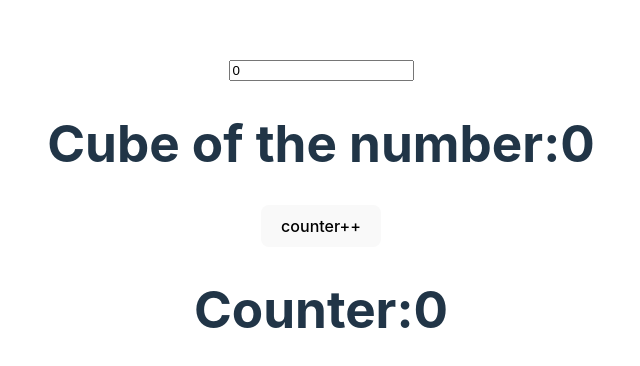
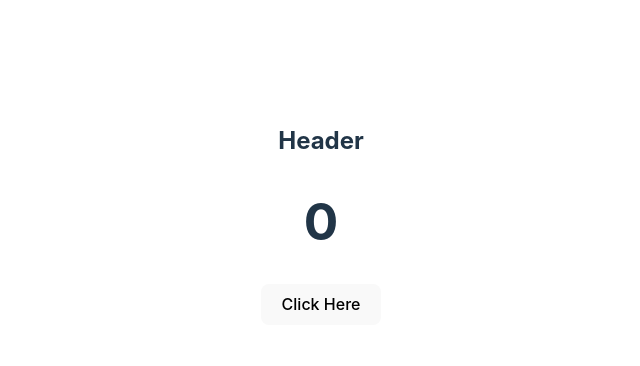
Before and after one commit to MEER-ATHIF-ALI-I/Hooks, a React (Vite) app: page / in a window 1280 px wide. Shown: the part 186-552 px from the top of the page, without its empty margins (319-959 px from the left). Built offline with nearby package versions, Linux system fonts and the light colour scheme.

Commit message:
useCallback hook

```diff
--- /dev/null
+++ b/src/UseCallBack.jsx
@@ -0,0 +1,25 @@
+import React,{useState,useCallback} from 'react';
+import Header from './UseCallHeader';
+
+function UseCallBack(){
+    const [count,setCount] =useState(0)
+
+
+    // const Method=()=>{ }
+
+    //if we pass this function as props to the Header function it is rendered again bcz
+    //everytime it renders creates a new function everytime bcz of the referential equality
+
+    const method=useCallback(()=>{},[])
+
+    //if we use useCallback hook it returns memoized function. i.e function is catched and does not re-render again.
+
+    return(
+        <div>
+          <Header method={method}/>
+          <h1>{count}</h1>
+          <button onClick={()=>setCount((prev)=>prev+1)}>Click Here</button>
+        </div>
+    )
+}
+export default UseCallBack
--- /dev/null
+++ b/src/UseCallHeader.jsx
@@ -0,0 +1,13 @@
+import React from 'react'
+
+function Header(){
+    console.log("Header rendered")
+    return(
+        <div>
+            <h2>Header</h2>
+        </div>
+    )
+}
+
+//here we use React.memo method bcz Header will not be rendered if props does not change
+export default React.memo(Header)
--- a/src/main.jsx
+++ b/src/main.jsx
@@ -7,6 +7,7 @@
 import WithoutArray from './useState-without.jsx'
 import UseRefBasics from './useRef.jsx'
 import UseMemo from './UseMemo.jsx'
+import UseCallBack from './UseCallBack.jsx'
 
 createRoot(document.getElementById('root')).render(
    <StrictMode>
@@ -15,7 +16,8 @@
     <PrevState/> */}
     {/* <WithoutArray/> */}
     {/* <UseRefBasics/> */}
-    <UseMemo/>
+    {/* <UseMemo/> */}
+    <UseCallBack/>
 
    </StrictMode>,
 
```
